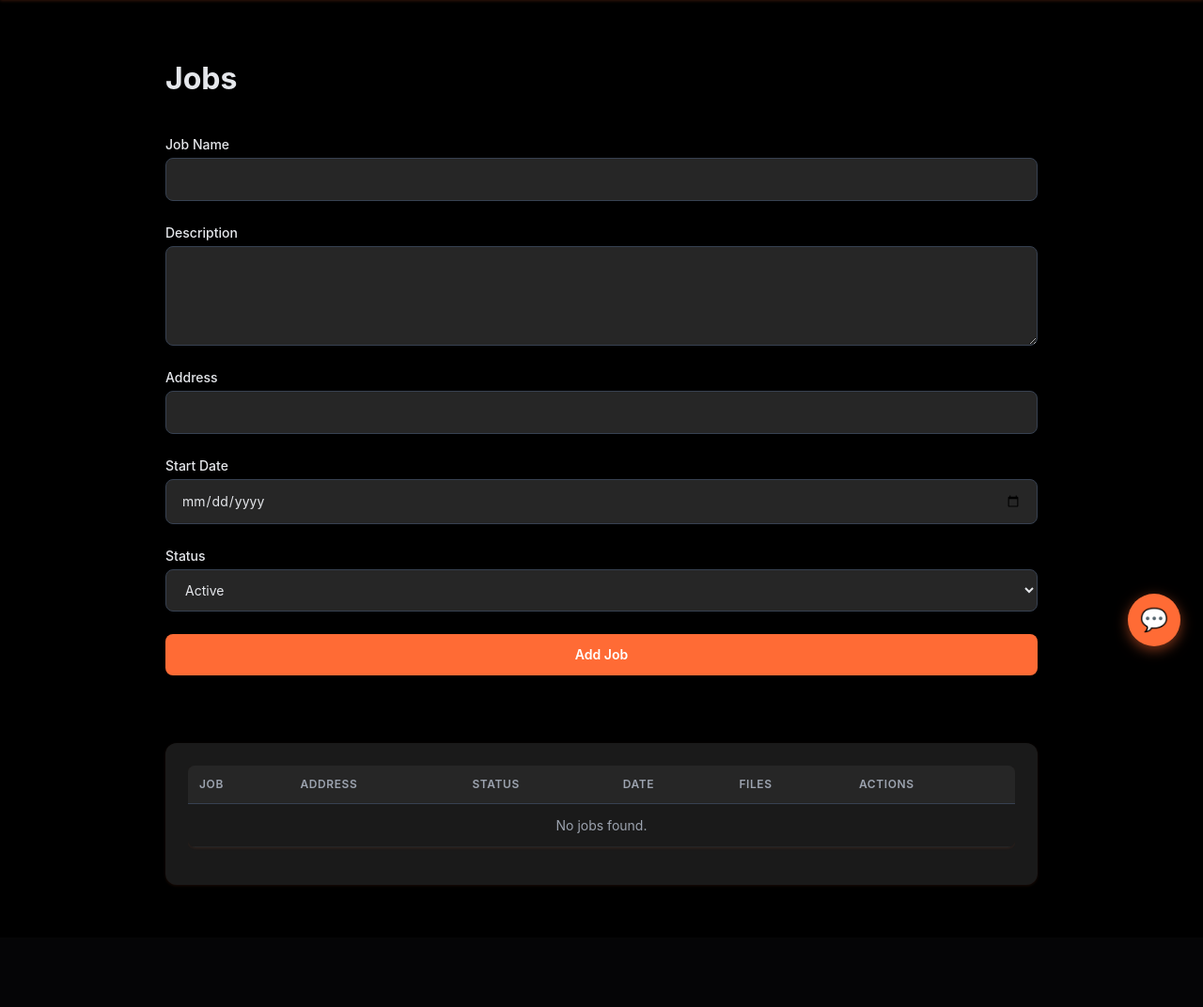
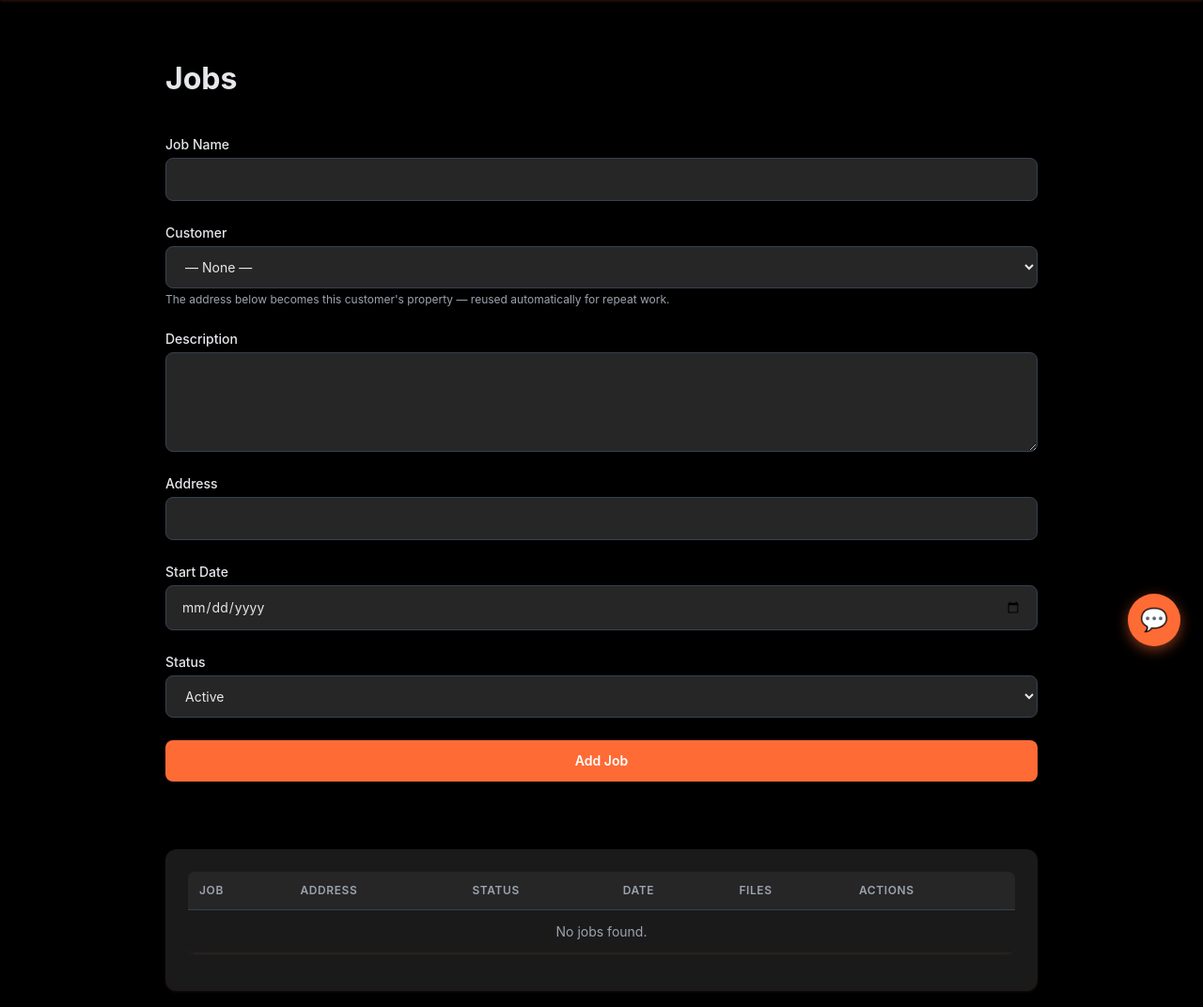
Before and after one commit to mayooo18/project_manager, a Flask app: page /projects in a window 1280 px wide. Shown: the part 88-1160 px from the top of the page at 94% size. Before the commit the page ends 1030 px from the top, so only its background shows below. Run offline with Flask 3, Linux system fonts and the light colour scheme; the visitor is signed in with stand-in values (Sample User, id 1); data that the repository does not hold is empty; some libraries are stand-ins or nearby versions.

Commit message:
Phase 7 §1: Customer -> Location -> Job foundation
New Location model (a customer's property; customer 1-* locations, location
1-* jobs for repeat work). Project gains customer_id + location_id. The job
add/edit form now has a Customer dropdown; on save the typed address becomes
that customer's Location automatically, reused when the same customer already
has that address (case/space-insensitive match) so repeat jobs share one
property. Job hub header shows the customer.

Files: Location model + Project links, ProjectForm.customer_id, projects()/
edit_project routes (_sync_project_customer_location helper), projects.html +
edit_project.html Customer field, project_detail header, migrate_location_fields.py.

Deploy on Render: quick_init.py (creates location table) THEN
migrate_location_fields.py (adds project.customer_id/location_id).

Co-Authored-By: Claude Opus 4.8 <noreply@anthropic.com>

```diff
--- a/app.py
+++ b/app.py
@@ -4,7 +4,7 @@ from flask import Flask, render_template, redirect, request, url_for, flash, ses
 from flask_wtf.csrf import CSRFProtect, CSRFError
 from extensions import db, limiter
 from forms import WorkerForm, ProjectForm, FileUploadForm, WorkLogForm, WorkLogFilterForm, PaymentForm, PaymentFilterForm, ExpenseForm, IncomeForm, LoginForm
-from models import  Project, ProjectFile, WorkLog, Worker, Payment, Expense, Income
+from models import  Project, ProjectFile, WorkLog, Worker, Payment, Expense, Income, Customer, Location
 from werkzeug.utils import secure_filename
 import os
 import uuid
@@ -253,10 +253,39 @@ def delete_worker(worker_id):
     return redirect(url_for('workers'))
 
 # Route for Projects
+def _job_customer_choices():
+    custs = (Customer.query.filter_by(user_id=current_user.id)
+             .order_by(Customer.name.asc()).all())
+    return [(0, '— None —')] + [(c.id, c.name) for c in custs]
+
+
+def _sync_project_customer_location(project, customer_id, address):
+    """Set the job's customer, and find-or-create the Location from its address
+    (reused when the same customer already has that address — repeat work)."""
+    project.customer_id = customer_id or None
+    addr = (address or '').strip()
+    if not customer_id or not addr:
+        project.location_id = None
+        return
+    norm = ' '.join(addr.lower().split())
+    loc = None
+    for existing in Location.query.filter_by(customer_id=customer_id).all():
+        if ' '.join((existing.address or '').strip().lower().split()) == norm:
+            loc = existing
+            break
+    if loc is None:
+        loc = Location(user_id=current_user.id, customer_id=customer_id,
+                       label=addr[:150], address=addr)
+        db.session.add(loc)
+        db.session.flush()
+    project.location_id = loc.id
+
+
 @app.route('/projects', methods=['GET', 'POST'])
 @login_required
 def projects():
     project_form = ProjectForm()
+    project_form.customer_id.choices = _job_customer_choices()
     file_form = FileUploadForm()
     all_projects = Project.query.all()
 
@@ -282,9 +311,11 @@ def projects():
             status=project_form.status.data
         )
         db.session.add(new_project)
+        _sync_project_customer_location(new_project, project_form.customer_id.data,
+                                        project_form.address.data)
         db.session.commit()
-        flash('Project added successfully')
-        return redirect(url_for('projects'))
+        flash('Job added successfully')
+        return redirect(url_for('project_detail', project_id=new_project.id))
 
     return render_template('projects.html', project_form=project_form, file_form=file_form, projects=filtered_projects, selected_category = selected_category)
 
@@ -352,6 +383,9 @@ def upload_file(project_id):
 def edit_project(project_id):
     project = Project.query.get_or_404(project_id)
     form = ProjectForm(obj=project)
+    form.customer_id.choices = _job_customer_choices()
+    if request.method == 'GET':
+        form.customer_id.data = project.customer_id or 0
 
     if form.validate_on_submit():
         project.name = form.name.data
@@ -359,9 +393,10 @@ def edit_project(project_id):
         project.address = form.address.data
         project.start_date = form.start_date.data
         project.status = form.status.data
+        _sync_project_customer_location(project, form.customer_id.data, form.address.data)
         db.session.commit()
-        flash('Project updated successfully.')
-        return redirect(url_for('projects'))
+        flash('Job updated successfully.')
+        return redirect(url_for('project_detail', project_id=project.id))
 
     return render_template('edit_project.html', form=form, project=project)
 
--- a/forms.py
+++ b/forms.py
@@ -14,6 +14,7 @@ class WorkerForm(FlaskForm):
 
 class ProjectForm(FlaskForm):
     name = StringField('Job Name', validators=[DataRequired()])
+    customer_id = SelectField('Customer', coerce=int, validators=[Optional()])
     description = TextAreaField('Description')
     address = StringField('Address')
     start_date = DateField('Start Date', format='%Y-%m-%d')
--- a/templates/project_detail.html
+++ b/templates/project_detail.html
@@ -45,6 +45,7 @@
         <span class="pill {{ 'text-green-300 border-green-500' if project.status=='Active' else 'text-blue-300 border-blue-500' if project.status=='Completed' else 'text-yellow-300 border-yellow-500' }}">{{ project.status }}</span>
       </div>
       <p class="text-gray-500 text-sm mt-1">
+        {% if project.customer %}<span class="text-gray-300">{{ project.customer.name }}</span> · {% endif %}
         {{ project.address or 'No address' }}
         {% if project.start_date %} · Started {{ project.start_date.strftime('%b %d, %Y') }}{% endif %}
       </p>
--- a/templates/projects.html
+++ b/templates/projects.html
@@ -33,11 +33,18 @@
     <!-- CSRF Token -->
     <input type="hidden" name="csrf_token" value="{{ csrf_token() }}">
 
-    <!-- Project Name -->
+    <!-- Job Name -->
     <div>
       <label class="block text-sm font-medium text-gray-700" for="name">Job Name</label>
       <input name="name" id="name" type="text" required
         class="mt-1 block w-full px-4 py-2 border border-gray-300 rounded-md shadow-sm focus:ring-indigo-500 focus:border-indigo-500 sm:text-sm" />
+    </div>
+
+    <!-- Customer -->
+    <div>
+      <label class="block text-sm font-medium text-gray-700">Customer</label>
+      {{ project_form.customer_id(class="mt-1 block w-full px-4 py-2 border border-gray-300 rounded-md shadow-sm focus:ring-indigo-500 focus:border-indigo-500 sm:text-sm") }}
+      <p class="text-xs text-gray-500 mt-1">The address below becomes this customer's property — reused automatically for repeat work.</p>
     </div>
 
     <!-- Description -->
```
Also changed, not shown: migrate_location_fields.py (added, +26 -0 lines), models.py (+19 -0 lines), templates/edit_project.html (+9 -2 lines).
